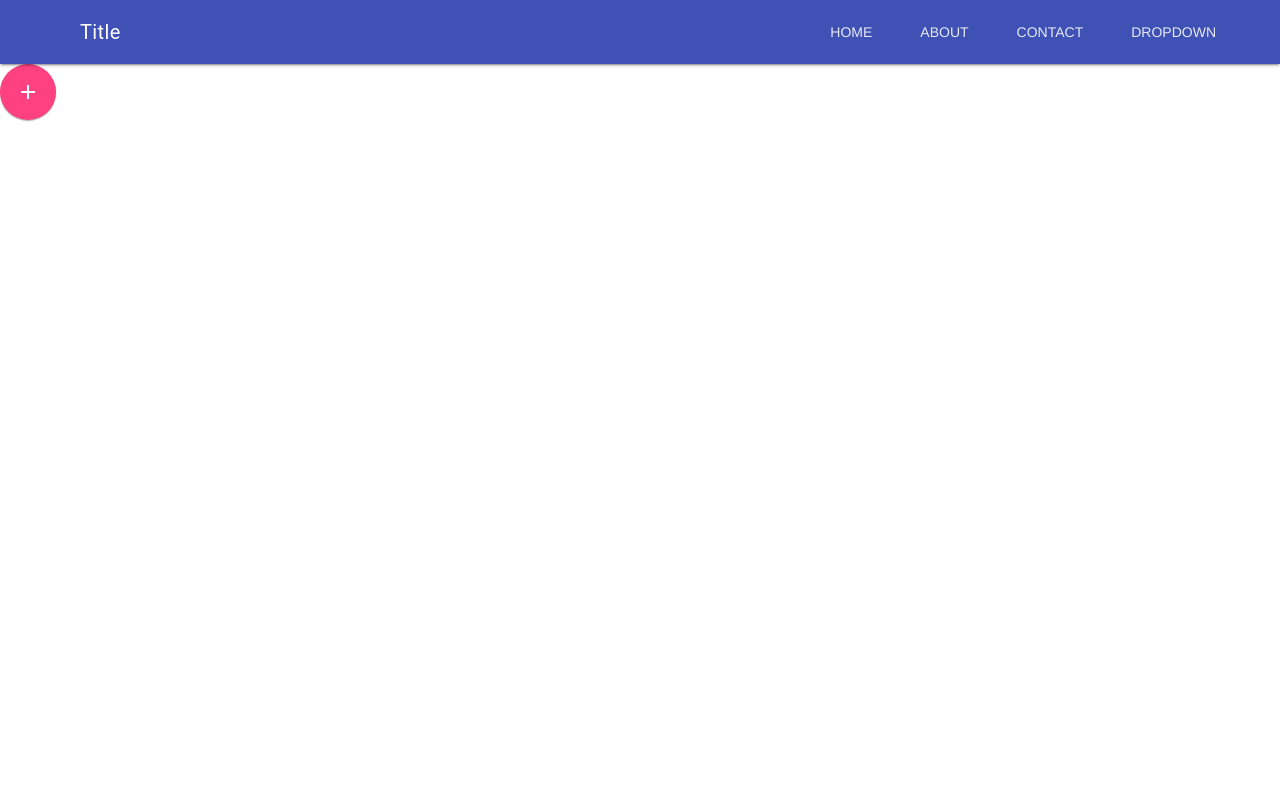
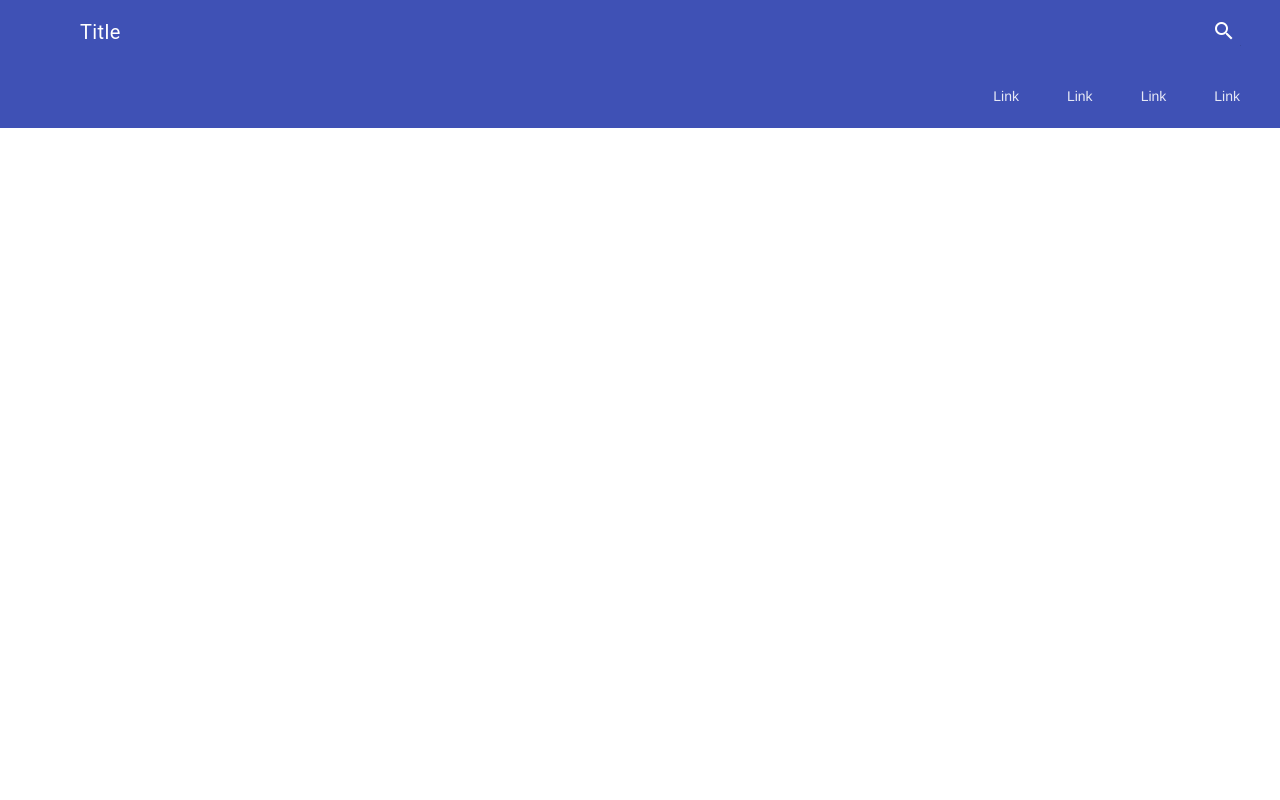
Before and after one commit to jrvaghela72/phppro, a PHP site: page / in a window 1280 px wide. Run offline with PHP 8.4, Linux system fonts and the light colour scheme; some libraries are stand-ins or nearby versions.

Commit message:
this is first comment after start work in phpstrome

```diff
--- a/index.php
+++ b/index.php
@@ -12,37 +12,55 @@
 
 <!--NAV content-->
 <!-- Always shows a header, even in smaller screens. -->
-<div class="mdl-layout mdl-js-layout mdl-layout--fixed-header">
-    <header class="mdl-layout__header">
+<!-- Uses a header that contracts as the page scrolls down. -->
+<style>
+    .demo-layout-waterfall .mdl-layout__header-row .mdl-navigation__link:last-of-type {
+        padding-right: 0;
+    }
+</style>
+
+<div class="demo-layout-waterfall mdl-layout mdl-js-layout">
+    <header class="mdl-layout__header mdl-layout__header--waterfall">
+        <!-- Top row, always visible -->
         <div class="mdl-layout__header-row">
             <!-- Title -->
             <span class="mdl-layout-title">Title</span>
-            <!-- Add spacer, to align navigation to the right -->
             <div class="mdl-layout-spacer"></div>
-            <!-- Navigation. We hide it in small screens. -->
-            <nav class="mdl-navigation mdl-layout--large-screen-only">
-                <a class="mdl-navigation__link" href="">HOME</a>
-                <a class="mdl-navigation__link" href="">ABOUT</a>
-                <a class="mdl-navigation__link" href="">CONTACT</a>
-                <a class="mdl-navigation__link" href="">DROPDOWN</a>
+            <div class="mdl-textfield mdl-js-textfield mdl-textfield--expandable
+                  mdl-textfield--floating-label mdl-textfield--align-right">
+                <label class="mdl-button mdl-js-button mdl-button--icon"
+                       for="waterfall-exp">
+                    <i class="material-icons">search</i>
+                </label>
+                <div class="mdl-textfield__expandable-holder">
+                    <input class="mdl-textfield__input" type="text" name="sample"
+                           id="waterfall-exp">
+                </div>
+            </div>
+        </div>
+        <!-- Bottom row, not visible on scroll -->
+        <div class="mdl-layout__header-row">
+            <div class="mdl-layout-spacer"></div>
+            <!-- Navigation -->
+            <nav class="mdl-navigation">
+                <a class="mdl-navigation__link" href="">Link</a>
+                <a class="mdl-navigation__link" href="">Link</a>
+                <a class="mdl-navigation__link" href="">Link</a>
+                <a class="mdl-navigation__link" href="">Link</a>
             </nav>
         </div>
     </header>
     <div class="mdl-layout__drawer">
         <span class="mdl-layout-title">Title</span>
         <nav class="mdl-navigation">
-            <a class="mdl-navigation__link" href="">ONE</a>
-            <a class="mdl-navigation__link" href="">TWO</a>
-            <a class="mdl-navigation__link" href="">THREE</a>
-            <a class="mdl-navigation__link" href="">FOUR</a>
+            <a class="mdl-navigation__link" href="">Link</a>
+            <a class="mdl-navigation__link" href="">Link</a>
+            <a class="mdl-navigation__link" href="">Link</a>
+            <a class="mdl-navigation__link" href="">Link</a>
         </nav>
     </div>
     <main class="mdl-layout__content">
-        <div class="page-content">
-            <button class="mdl-button mdl-js-button mdl-button--fab mdl-button--colored">
-                <i class="material-icons">add</i>
-            </button>
-        </div>
+        <div class="page-content"><!-- Your content goes here --></div>
     </main>
 </div>
 
--- a/script/script.js
+++ /dev/null
@@ -1,6 +0,0 @@
-var button = document.createElement('button');
-var textNode = document.createTextNode('Click Me!');
-button.appendChild(textNode);
-button.className = 'mdl-button mdl-js-button mdl-js-ripple-effect';
-componentHandler.upgradeElement(button);
-document.getElementById('container').appendChild(button);
```
